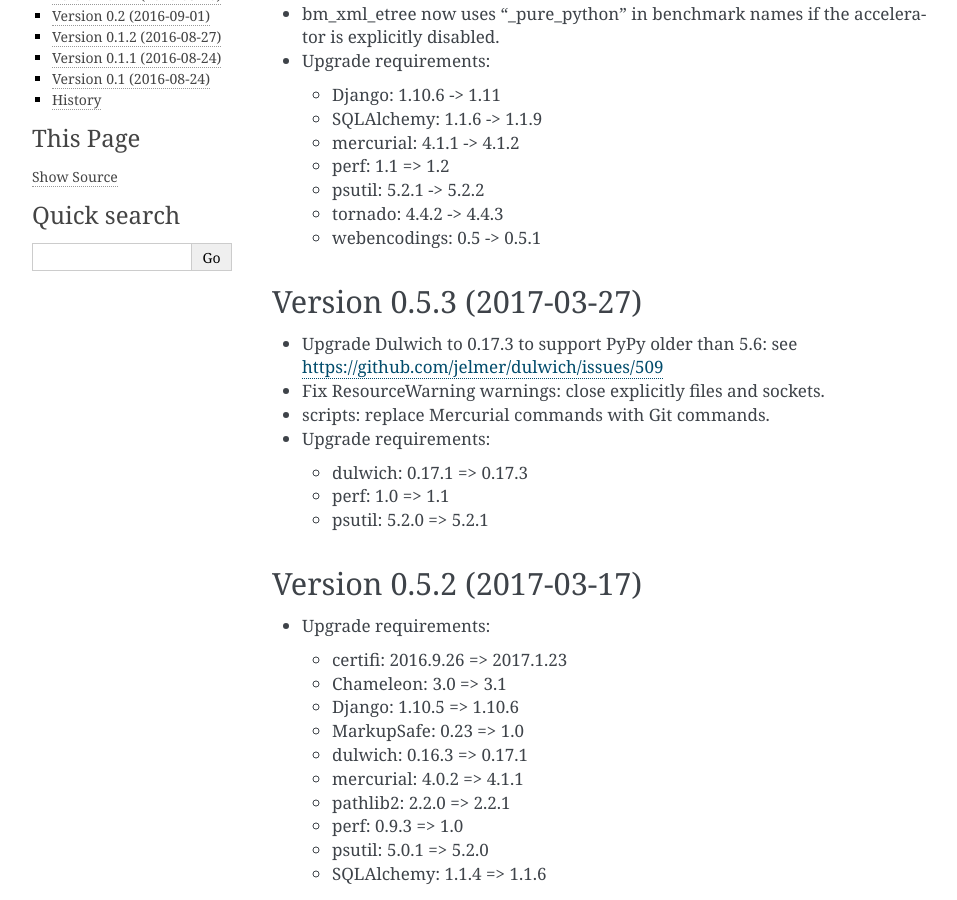
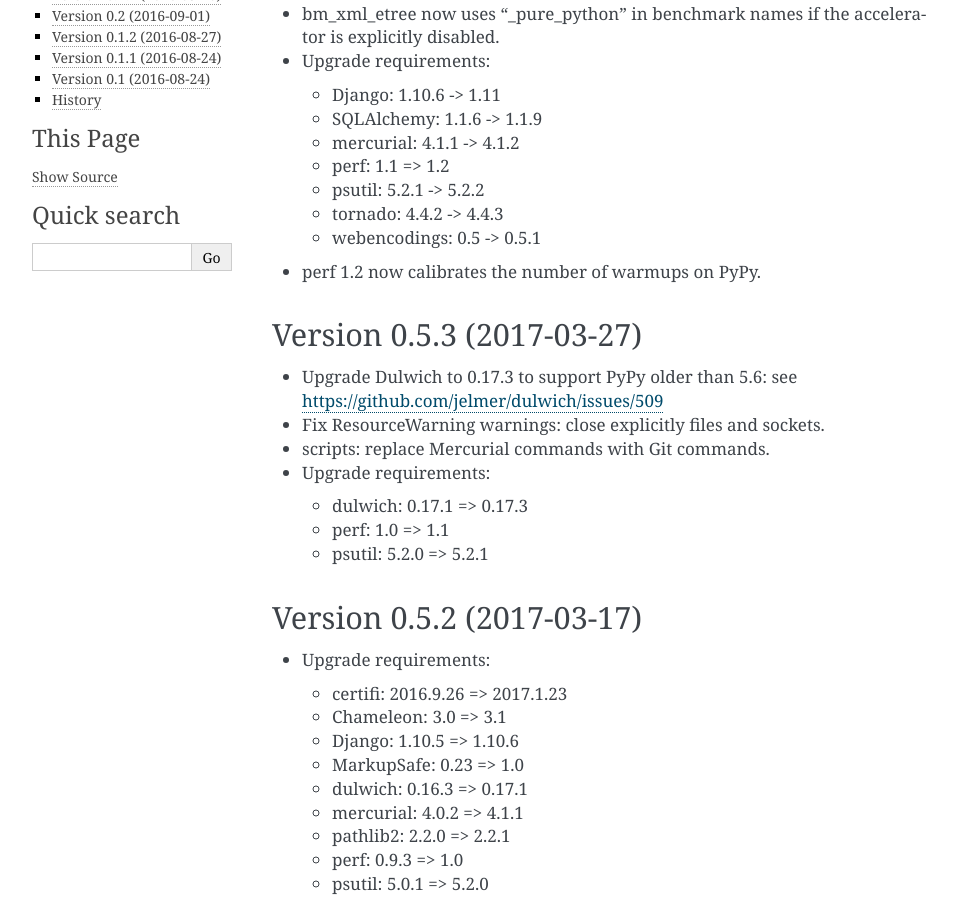
Before and after one commit to python/pyperformance, a Sphinx documentation site: the page built from doc/changelog.rst, in a window 1280 px wide and 900 px high, scrolled down 341 px. Shown: the whole window, without its empty margins (148-1105 px from the left). Built offline with Sphinx 7.4.7, drawn with Linux system fonts in a browser that asks for light colours.

Commit message:
Update changelog

```diff
--- a/doc/changelog.rst
+++ b/doc/changelog.rst
@@ -22,6 +22,8 @@
   - psutil: 5.2.1 -> 5.2.2
   - tornado: 4.4.2 -> 4.4.3
   - webencodings: 0.5 -> 0.5.1
+
+* perf 1.2 now calibrates the number of warmups on PyPy.
 
 Version 0.5.3 (2017-03-27)
 --------------------------
--- a/setup.py
+++ b/setup.py
@@ -22,10 +22,9 @@
 #
 # Release a new version:
 #
-#  - Remove untracked files/dirs: git clean -fdx
 #  - git tag VERSION
 #  - git push --tags
-#  - rm -rf dist/
+#  - Remove untracked files/dirs: git clean -fdx
 #  - python3 setup.py sdist bdist_wheel
 #  - python2 setup.py bdist_wheel
 #  - twine upload dist/*
```
